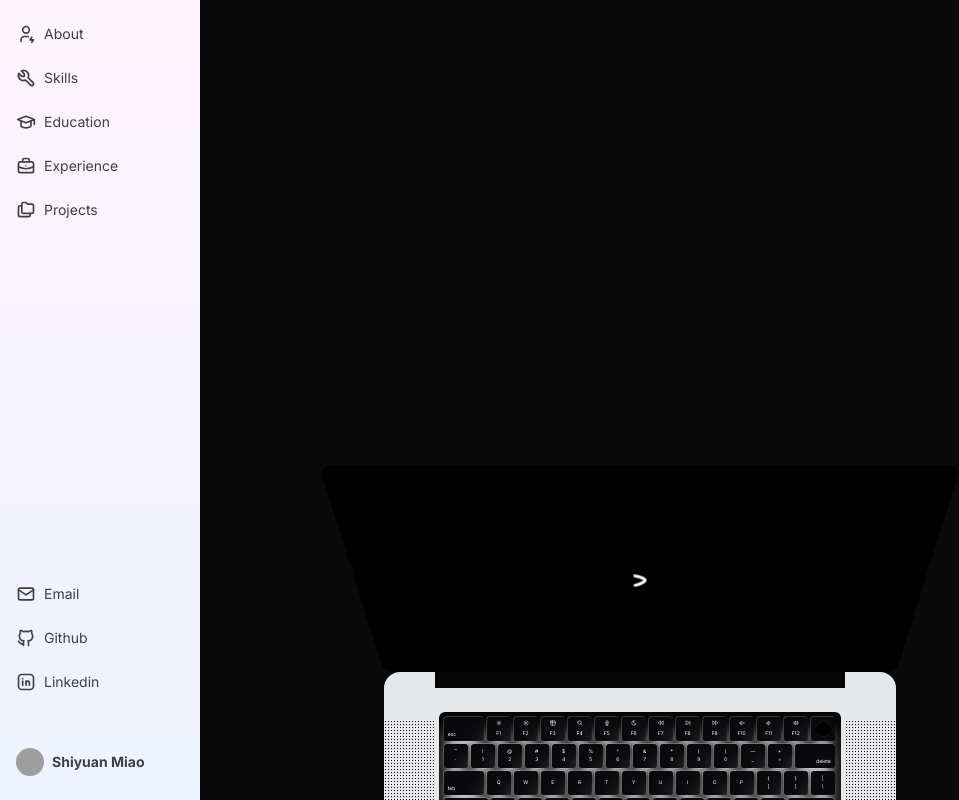
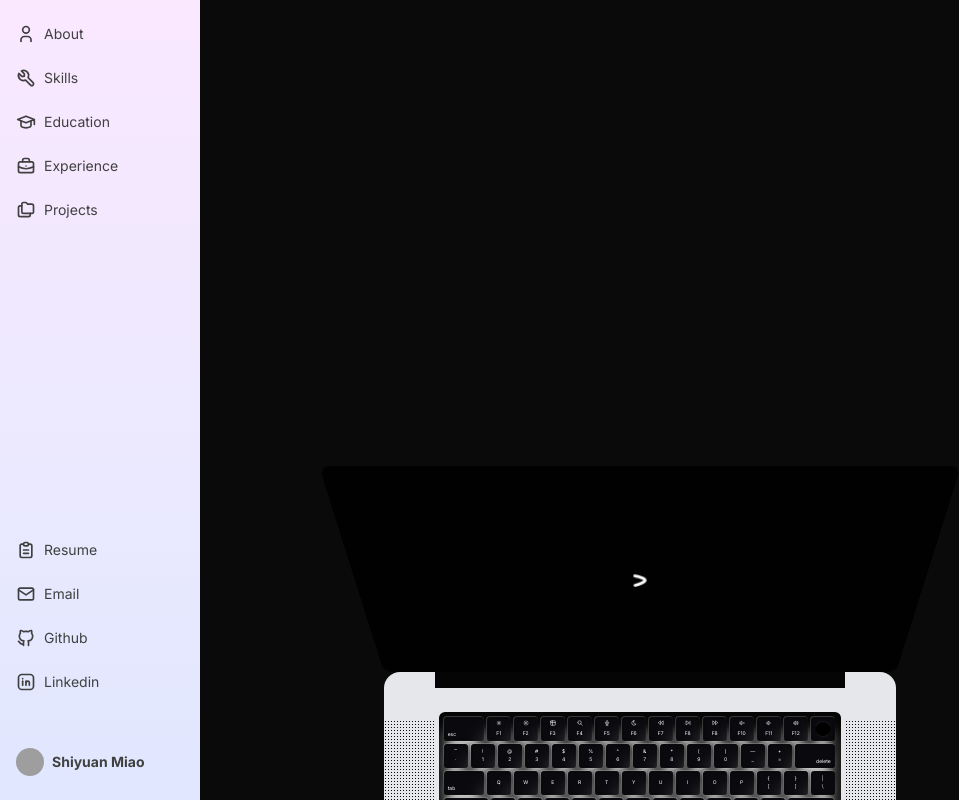
Before and after one commit to sean698/portfolio-website, a React (Vite) app: page / in a window 1280 px wide. Shown: the top 800 px of the page, without its empty margins (0-959 px from the left). Built offline with nearby package versions, Linux system fonts and the light colour scheme; grey boxes are pictures that could not be loaded.

Commit message:
add resume icno to side bar

```diff
--- a/src/components/Contact.jsx
+++ b/src/components/Contact.jsx
@@ -10,7 +10,7 @@ const Contact = () => {
         transition={{ duration: 1 }}
         className="my-10 text-center text-4xl"
       >
-        Get in Touch
+        Contact
       </motion.h1>
       <motion.div
         whileInView={{ opacity: 1, y: 0 }}
--- a/src/components/Hero.jsx
+++ b/src/components/Hero.jsx
@@ -84,7 +84,8 @@ const Hero = () => {
             >
               <a
                 href="/src/assets/Resume_Shiyuan_Miao.pdf"
-                download="Resume_Shiyuan_Miao.pdf"
+                target="_blank"
+                rel="noopener noreferrer"
               >
                 <AnimatedSubscribeButton
                   buttonColor="#301E67"
--- a/src/components/Sidebar.jsx
+++ b/src/components/Sidebar.jsx
@@ -5,12 +5,13 @@ import profilePic from "../assets/profilePic.png";
 import {
   IconTool,
   IconSchool,
-  IconUserBolt,
+  IconUser,
   IconBrandGithub,
   IconBrandLinkedin,
   IconBriefcase,
   IconMail,
   IconFolders,
+  IconClipboardText,
 } from "@tabler/icons-react";
 import { motion } from "framer-motion";
 import { cn } from "@/lib/utils";
@@ -21,7 +22,7 @@ export default function SidebarDemo() {
       label: "About",
       href: "#about",
       icon: (
-        <IconUserBolt className="text-neutral-700 dark:text-neutral-200 h-5 w-5 flex-shrink-0" />
+        <IconUser className="text-neutral-700 dark:text-neutral-200 h-5 w-5 flex-shrink-0" />
       ),
     },
     {
@@ -55,6 +56,15 @@ export default function SidebarDemo() {
   ];
 
   const links2 = [
+    {
+      label: "Resume",
+      href: "/src/assets/Resume_Shiyuan_Miao.pdf",
+      target: "_blank",
+      rel: "noopener noreferrer",
+      icon: (
+        <IconClipboardText className="text-neutral-700 dark:text-neutral-200 h-5 w-5 flex-shrink-0" />
+      ),
+    },
     {
       label: "Email",
       href: "mailto:shiyuanm000@gmail.com",
@@ -91,7 +101,7 @@ export default function SidebarDemo() {
       )}
     >
       <Sidebar open={open} setOpen={setOpen}>
-        <SidebarBody className="bg-gradient-to-b from-fuchsia-50 via-violet-50 to-indigo-50 justify-between gap-10">
+        <SidebarBody className="bg-gradient-to-b from-fuchsia-100 via-violet-100 to-indigo-100 justify-between gap-10">
           <div className="flex flex-col flex-1 overflow-x-hidden justify-between">
             <div className="flex flex-col gap-2">
               {links.map((link, idx) => (
```
